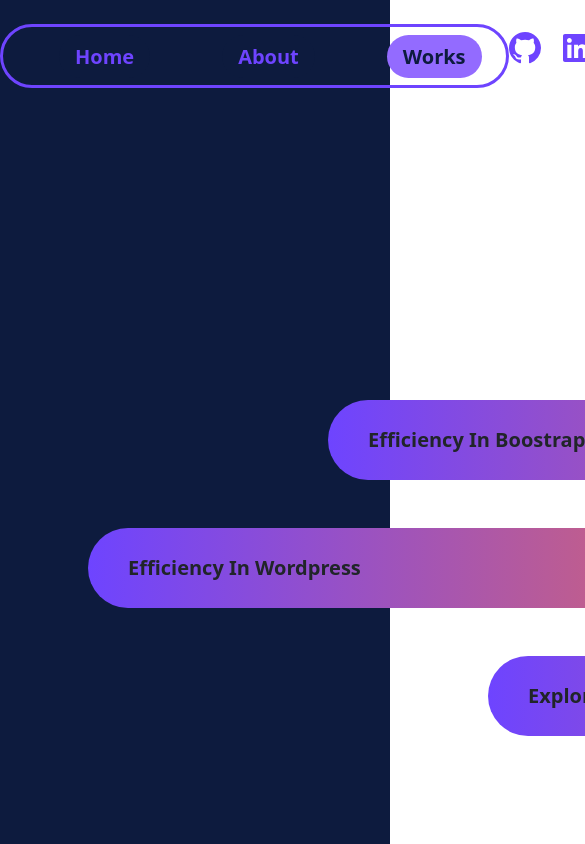
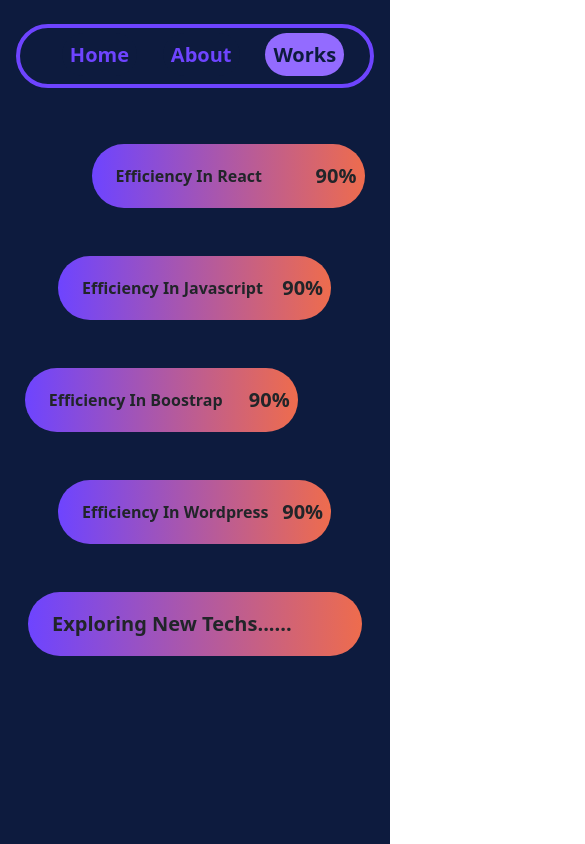
Before and after one commit to Deelolade/Portfolio, a React (Vite) app: page /works in a window 390 px wide. Shown: the top 844 px of the page, 585 px wide, since content can reach past the window. Built offline with nearby package versions, Linux system fonts and the light colour scheme.

Commit message:
concluded the large mobile and tablet views

```diff
--- a/src/components/Efficiency.jsx
+++ b/src/components/Efficiency.jsx
@@ -4,19 +4,19 @@
     return (
     <div >
         <div className="Total-Efficiency p-5 ps-2" >
-            <div className="React  px-4 my-5 d-flex justify-content-between ">
-                <p className=' ps-3 pe-2 fw-bolder fs-5'>Efficiency In React</p><span className='React-percent m-0 fw-bolder fs-5'>90%</span>
+            <div className="React  px-sm-4 px-2  my-5 d-flex justify-content-between ">
+                <p className=' ps-3 pe-2 fw-bolder fs-sm-5'>Efficiency In React</p><span className='React-percent m-0 fw-bolder fs-5'>90%</span>
             </div>
-            <div className="Javascript  px-4 my-5 d-flex justify-content-between">
-                <p className=' ps-3 pe-2 fw-bolder fs-5'>Efficiency In Javascript </p><span className='Javascript-percent m-0 fw-bolder fs-5'>90%</span>
+            <div className="Javascript  px-sm-4 px-2 my-5 d-flex justify-content-between">
+                <p className=' ps-3 pe-2 fw-bolder fs-sm-5'>Efficiency In Javascript </p><span className='Javascript-percent m-0 fw-bolder fs-5'>90%</span>
             </div>
-            <div className=" Bootstrap px-4 my-5 d-flex justify-content-between ">
-                <p className=' ps-3 pe-2 fw-bolder fs-5'>Efficiency In Boostrap </p><span className='Bootstrap-percent m-0 fw-bolder fs-5'>90%</span>
+            <div className=" Bootstrap px-sm-4 px-2 my-5 d-flex justify-content-between ">
+                <p className=' ps-3 pe-2 fw-bolder fs-sm-5'>Efficiency In Boostrap </p><span className='Bootstrap-percent m-0 fw-bolder fs-5'>90%</span>
             </div>
-            <div className="Wordpress  px-4 my-5  d-flex justify-content-between  ">
-                <p className=' ps-3 pe-2 fw-bolder fs-5'>Efficiency In Wordpress </p><span className='Wordpress-percent m-0 fw-bolder fs-5'>90%</span>
+            <div className="Wordpress  px-sm-4 px-2 my-5  d-flex justify-content-between  ">
+                <p className=' ps-3 pe-2 fw-bolder fs-sm-5'>Efficiency In Wordpress </p><span className='Wordpress-percent m-0 fw-bolder fs-5'>90%</span>
             </div>
-            <div className="Technology  px-4 my-5">
+            <div className="Technology  px-sm-4 px-2 my-5">
                 <p className='ps-3 pe-2 fw-bolder fs-5'>Exploring New Techs......</p>
             </div>
         </div>
--- a/src/components/FullWorks.jsx
+++ b/src/components/FullWorks.jsx
@@ -81,7 +81,7 @@
           </div>
         </div>
         <div className="works-card p-4 rounded-4 col-xs-12 col-md-5 col-lg-4 ">
-          <img src={imageTwo} className="works-card-img-top" alt="..." />
+=          <img src={imageTwo} className="works-card-img-top" alt="..." />
           <div className="works-card-body mt-3">
             <h5 className="works-card-title">Konga Replica project</h5>
             <p className="works-card-text"> Pages implemented Home page,Single product page,Search results page,Shopping cart page,Login page.
--- a/src/components/Header.jsx
+++ b/src/components/Header.jsx
@@ -37,31 +37,31 @@
     })
     return (
         <div className={`sticky-navbar ${show ? 'show' : 'hide'}`} style={{ backgroundColor: "#0D1B3E", maxWidth: "100%" }}>
-            <nav className=" navbar ms-auto pe-4">
-                <div className="Main-Navbar" >
-                    <ul className='d-inline-flex mt-3 Nav-list mx-auto flex-1' >
-                        <li>
+            <nav className=" navbar d-flex justify-content-center ">
+                <div className="Main-Navbar d-flex px-3 justify-content-between " >
+                    <ul className='d-flex my-3 Nav-list justify-content-evenly ' >
+                        <li className='fw-bolder'>
 
                             <Link
-                                className={`px-3 py-2 rounded-5 navbar-brand Nav-items ms-4 me-4 fw-bolder ${clicked === 'Home' ? 'active' : ''}`}
+                                className={` px-sm-3 py-sm-2 fs-sm-4 px-2 fs-5 py-2 px-2 rounded-5 navbar-brand Nav-items  fw-bolder ${clicked === 'Home' ? 'active' : ''}`}
                                 to="/"
                                 onClick={() => handleLinkClick('Home')}
                             >
                                 Home
                             </Link>
                         </li>
-                        <li>
+                        <li className='fw-bolder'>
                             <Link
-                                className={`px-3 py-2 rounded-5 navbar-brand Nav-items ms-5 me-4 fw-bolder ${clicked === 'About' ? 'active' : ''}`}
+                                className={`px-sm-3 py-sm-2 px-2 py-2 fs-sm-4 fs-5 rounded-5 navbar-brand Nav-items  fw-bolder ${clicked === 'About' ? 'active' : ''}`}
                                 to="/about"
                                 onClick={() => handleLinkClick('About')}
                             >
                                 About
                             </Link>
                         </li>
-                        <li>
+                        <li className='fw-bolder'>
                             <Link
-                                className={`px-3 py-2 rounded-5 navbar-brand Nav-items ms-5 me-4 fw-bolder ${clicked === 'Works' ? 'active' : ''}`}
+                                className={`px-sm-3 py-sm-2 px-2 py-2 fs-sm-4 fs-5 rounded-5 navbar-brand Nav-items  fw-bolder ${clicked === 'Works' ? 'active' : ''}`}
                                 to="/works"
                                 onClick={() => handleLinkClick('Works')}
                             >
@@ -69,13 +69,13 @@
                             </Link>
                         </li>
                     </ul>
-                    <div className="social-icons d-flex  pt-2" >
-                        <div className="github me-3 ">
+                    <div className="social-icons d-flex  pt-2 justify-content-evenly" >
+                        <div className="github">
                             <a href="https://github.com/deelolade" target='_blank'>
                                 <BsGithub className='github' />
                             </a>
                         </div>
-                        <div className="linkedIn ms-1">
+                        <div className="linkedIn">
                             <a href="https://linkedin.com/in/deelolade" target='_blank'>
                                 <FaLinkedin className='linkedIn' />
                             </a>
--- a/src/components/Works.jsx
+++ b/src/components/Works.jsx
@@ -10,9 +10,9 @@
 
 const Works = () => {
   return (
-    <div className="Works-section p-5">
+    <div className="Works-section p-sm-5 p-4">
       <div className="Works-Header">
-        <h1 className='Works ms-5 ps-5'>Works</h1>
+        <h1 className='Works ms-sm-5 ps-sm-5 p-0 m-0'> My Works</h1>
       </div>
       <div className="mx-auto slider">
         <Swiper
--- a/src/index.css
+++ b/src/index.css
@@ -2,7 +2,6 @@
   margin: 0;
   padding: 0;
   box-sizing: border-box;
-  /* background-color: #0D1B3E; */
 }
 
 @font-face {
@@ -28,14 +27,16 @@
   z-index: 1000;
   display: flex;
   justify-content: center;
+  background-color: #0D1B3E;
   align-items: center;
+  height: 6rem;
 }
 
 .Main-Navbar {
-  width: 100%;
+  width: 67%;
   display: flex;
-  margin: auto;
-  justify-content: space-between;
+  justify-content: space-evenly;
+  margin-left: auto;
   align-items: center;
 }
 
@@ -43,12 +44,10 @@
   color: #f7f5fb;
   height: 4rem;
   width: clamp(36rem, 10vw, 50rem);
-  line-height: 3.8rem;
+  line-height: 3.6rem;
   display: flex;
-  justify-content: center;
-  align-content: center;
   border-radius: 50px;
-  border: 3px solid #6E44FF;
+  border: 4px solid #6E44FF;
 }
 
 .Nav-list a {
@@ -120,9 +119,8 @@
 .About-Me {
   font-family: "Acorn", sans-serif;
   font-weight: bolder;
-  font-size: 80px;
+  font-size: 60px;
   color: #6E44FF;
-
 }
 
 .About-Image {
@@ -173,7 +171,7 @@
   transition: .3s ease-in-out;
 }
 
-.About-text {
+.about-text-sm {
   font-size: 20px;
   color: #6E44FF;
   line-height: 45px;
@@ -182,7 +180,7 @@
   font-weight: lighter;
   text-align: left;
 }
-.about-text-sm{
+.About-text{
   display: none;
 }
 
@@ -211,7 +209,6 @@
   width: 15rem;
   height: 20rem;
 }
-
 .SwiperSlide {
   display: flex;
   align-items: center;
@@ -219,13 +216,11 @@
   position: relative;
   z-index: 2;
 }
-
 .mySwiper {
   width: 43.75rem;
   height: 43.75rem;
   position: relative;
 }
-
 .mySwiper::before {
   content: '';
   position: absolute;
@@ -658,10 +653,10 @@
 .Footer-bottom p {
   background-color: #936BFF;
 }
-.footer-github{
+.f-github{
   display: none;
 }
-.footer-linkedIn{
+.f-linkedIn{
   display: none;
 }
 input:-webkit-autofill {
@@ -674,10 +669,8 @@
   color: #0D1B3E !important;
   transition: background-color 5000s ease-in-out 0s;
 }
-@media (768px <= width <= 1024px)  {
-
+@media (768px <= width <= 1400px)  {
 .Main-Navbar {
-    width: 100%;
   display: flex;
   align-items: center;
   justify-content: space-around;
@@ -687,13 +680,30 @@
   margin: 1rem 0 0 0 ;
   padding: 0 0 0 2rem;
 }
+
+@media (orientation: portrait) {
+  .Header h1 {
+    margin-top: 20rem;
+  }
+  .Main-Navbar{
+    width:90%;
+  }
+}
+@media (orientation: landscape) {
+  .Header h1{
+    margin-top: 15rem;
+  }
+  .Main-Navbar{
+    width: 75%;
+  }
+}
 .Header{
   padding: 0 2rem;
   height: 100vh;
   min-height: 62.5rem;
 }
 .Header h1 {
-    margin-top: 20rem !important;
+  /* margin-top: 17rem !important; */
   font-size: clamp(4.5rem, 8vw, 15rem);
 }
 .home-text {
@@ -807,3 +817,222 @@
   background-color: #0D1B3E;
 }
 }
+@media (315px <= width <=  767px){
+.navbar{
+  width: 100%;
+  height: 6rem;
+  display: flex;
+  justify-content: center;
+  align-items: center;
+  background-color: #0D1B3E;
+}
+.Main-Navbar {
+  width: 100%;
+  padding: 0 10px;
+  background-color: #0D1B3E;
+}
+.Nav-list{
+  height: 4rem;
+  line-height: 3.6rem;
+  width: 100%;
+  display: flex;
+  align-items: center;
+  justify-content: space-between;
+}
+.Nav-items{
+  font-size: 13px;
+}
+.social-icons{
+  display: none;
+  width: 0;
+}
+.github{
+  display: none;
+}
+.linkedIn{
+  display: none;
+}
+.Header{
+  padding: 0 5px;
+  height: 100%;
+}
+.Header h1{
+  font-size: clamp(4rem, 8vw, 10rem);
+}
+.About-section{
+  width: 100%;
+  flex-direction: column;
+  justify-content: center;
+  align-items: center;
+}
+.About-Me{
+  font-size: clamp(3.6rem, 8vw, 10rem);
+}
+.About-Image{
+  position: relative;
+  width: 100%;
+  height: 50%;
+  object-fit: cover;
+}
+.about-text-sm{
+  display: none;
+}
+.About-text{
+  display: block;
+  text-align: center;
+}
+.About-Img {
+  border-radius: 0rem;
+  height: 30rem;
+  object-fit: cover;
+}
+.about-overlay{
+  border-radius: 0rem;
+  width: auto;
+  height: 30rem;
+}
+.about-text-sm {
+  display: block;
+  font-family: 'Acorn-thin', sans-serif;
+  font-size: 20px;
+  line-height: 35px;
+}
+.About-text{
+  display: none;
+}
+.About-heading {
+  font-family: 'Acorn', sans-serif;
+  color: #6E44FF;
+  font-size: 35px;
+}
+.React {
+  width: 70vw;
+  height: 4rem;
+  border-radius: 50px;
+  line-height: 4rem;
+  margin: 0  auto;
+  margin-left: 25%;
+  background: linear-gradient(to right, #6E44FF, #ee6c4d);
+}
+.Javascript {
+  width: 70vw;
+  height: 4rem;
+  border-radius: 50px;
+  margin: 0 auto;
+  margin-left: 15%;
+  line-height: 4rem;
+  background: linear-gradient(to right, #6E44FF, #ee6c4d);
+}
+
+.Bootstrap {
+  width: 70vw;
+  height: 4rem;
+  border-radius: 50px;
+  margin: 0 auto;
+  margin-left: 5%;
+  line-height: 4rem;
+  background: linear-gradient(to right, #6E44FF, #ee6c4d);
+}
+.Wordpress {
+  height: 4rem;
+  width: 70vw;
+  border-radius: 50px;
+  line-height: 4rem;
+  margin-left: 15%;
+}
+.Technology {
+  height: 4rem;
+  width: 100%;
+  line-height: 4rem;
+  margin: 0 auto;
+  margin-left: 20px;
+}
+.Technology:hover {
+  transform: scale(1.1);
+  transition: .5s ease-in-out;
+}
+.Total-Efficiency {
+  height: 50rem;
+  width: 100%;
+  max-width: 100%;
+  background-color: #0D1B3E;
+}
+.Works-section {
+  max-width: 100%;
+  height: 100vh;
+}
+.Works{
+  font-size: clamp(3.6rem, 8vw, 10rem);
+}
+.swiper-container {
+  width: 100%;
+  height: 100%;
+}
+.mySwiper {
+  width: 100%;
+  height: 100%;
+  position: relative;
+}
+.SwiperSlide {
+  width: 100%;
+  display: flex;
+  align-items: center;
+  justify-content: center;
+  position: relative;
+  z-index: 2;
+}
+.mySwiper {
+  width: 90vw;
+  padding: 5px;
+  height: 87vh;
+  position: relative;
+}
+.mySwiper::before {
+  content: '';
+  position: absolute;
+  top: 0;
+  left: 0;
+  right: 0;
+  bottom: 0;
+  background-color: #0d1b3e;
+  opacity: 0.;
+  z-index: 1;
+}
+.card:hover {
+  transform: scale(1);
+}
+.card-img-top {
+  height: 19rem;
+  /* width: 12rem; */
+  object-fit: cover;
+}
+.Form-container {
+  max-width: 100%;
+  height: auto;
+  background-color: #6E44FF;
+}
+.f-github{
+  color: #0D1B3E;
+  display: block;
+  width: 2rem;
+  height: 2rem;
+}
+.f-linkedIn{
+    color: #0D1B3E;
+  /* color: #6e44ff; */
+  display: block;
+  width: 2rem;
+  height: 2rem;
+}
+.f-linkedIn:hover{
+  color: #6e44ff;
+
+}
+.f-github:hover{
+  color: #6e44ff;
+}
+.footer-icons{
+  width: 6rem;
+}
+
+}
--- a/src/pages/About.jsx
+++ b/src/pages/About.jsx
@@ -1,11 +1,13 @@
 import React from 'react'
 import Info from '../components/Information'
 import Form from '../components/Form'
+import Works from '../components/Works'
 const About = () => {
   return (
    <div className="pt-5" style={{backgroundColor:"#0D1B3E"}}>
      <div  className=' pt-5'>
       <Info/>
+      <Works/>
       <Form/>
     </div>
    </div>
```
Also changed, not shown: src/components/Footer.jsx (+10 -9 lines), src/components/Form.jsx (+5 -5 lines), src/components/Information.jsx (+7 -7 lines). Lines whose indentation alone changed are shown as unchanged.
